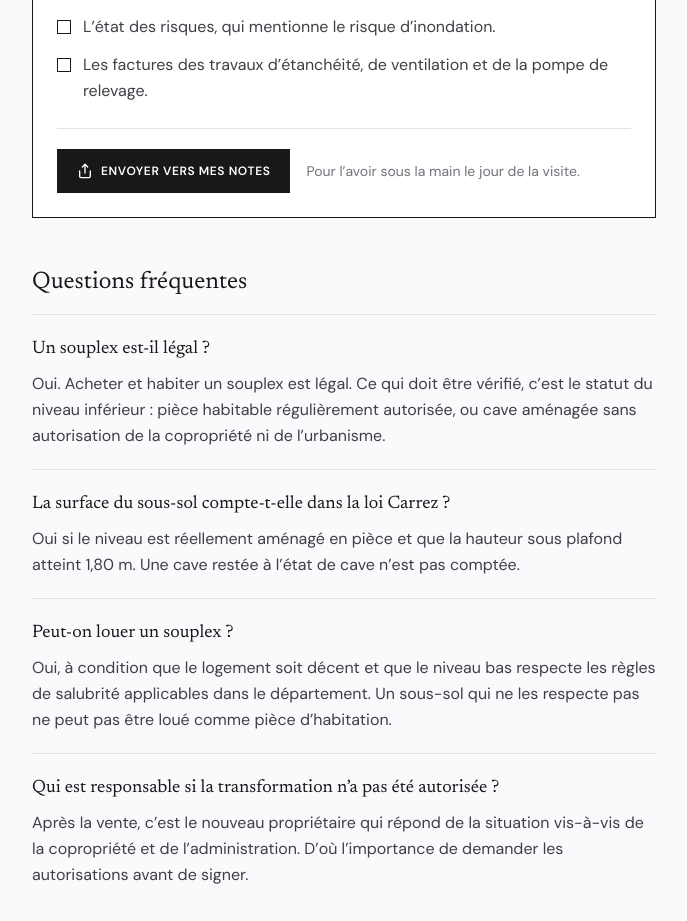
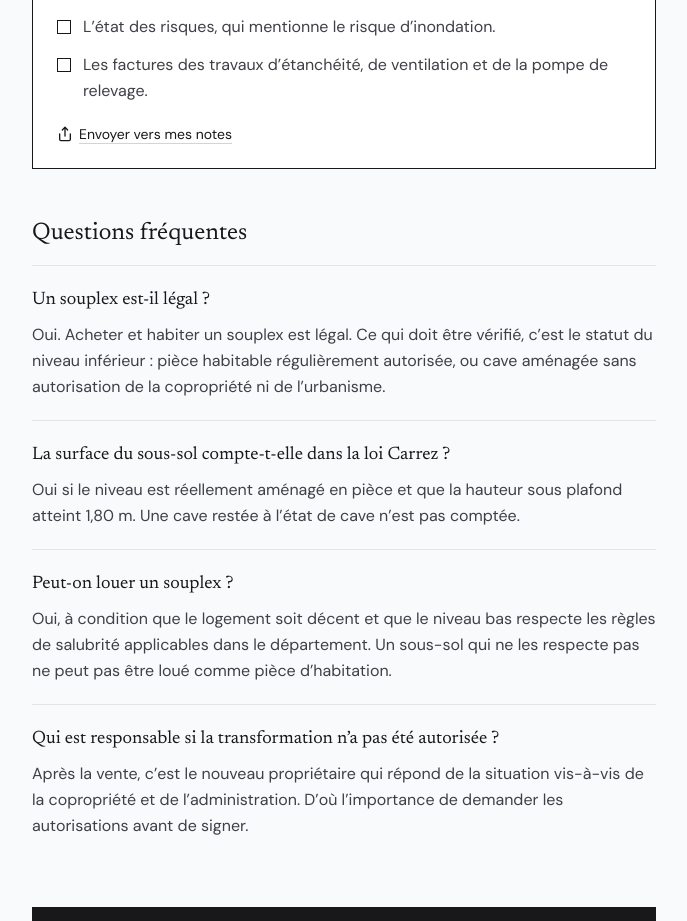
Before and after one commit to Emineve/atypic-portal, a Next.js app in the folder frontend/: page /guide/acheter-un-souplex in a window 1280 px wide. Shown: the part 4140-5061 px from the top of the page, without its empty margins (296-983 px from the left). Built offline with nearby package versions, Linux system fonts and the light colour scheme; no server answers.

Commit message:
L'état des lieux : « Envoyer vers mes notes » en lien discret
Co-Authored-By: Claude Fable 5.2 <noreply@anthropic.com>
Claude-Session: https://claude.ai/code/session_015aKJiDLUy7h6cRtFn1LWuo

```diff
--- a/frontend/app/guide/ChecklistShare.tsx
+++ b/frontend/app/guide/ChecklistShare.tsx
@@ -32,20 +32,19 @@ export default function ChecklistShare({ title, items, url }: { title: string; i
   }
 
   return (
-    <div className="mt-6 flex flex-wrap items-center gap-x-4 gap-y-2 border-t border-stone-200 pt-5">
+    <div className="mt-5 flex flex-wrap items-center gap-x-3 gap-y-1">
       <button
         type="button"
         onClick={send}
-        className="inline-flex h-11 items-center gap-2 px-5 bg-stone-900 text-white text-xs font-semibold uppercase tracking-wider hover:bg-stone-700 transition"
+        className="inline-flex items-center gap-1.5 text-sm text-stone-900 underline underline-offset-4 decoration-stone-300 hover:decoration-stone-900 transition"
       >
         {state === 'copied' ? <Check className="w-4 h-4" /> : <Share className="w-4 h-4" />}
         Envoyer vers mes notes
       </button>
-      <p className="text-sm text-stone-500" aria-live="polite">
-        {state === 'copied' && 'Liste copiée : il ne reste qu’à la coller dans vos notes.'}
+      <span className="text-sm text-stone-500" aria-live="polite">
+        {state === 'copied' && 'Liste copiée : il ne reste qu’à la coller.'}
         {state === 'error' && 'Impossible de copier la liste depuis ce navigateur.'}
-        {state === 'idle' && 'Pour l’avoir sous la main le jour de la visite.'}
-      </p>
+      </span>
     </div>
   );
 }
```
